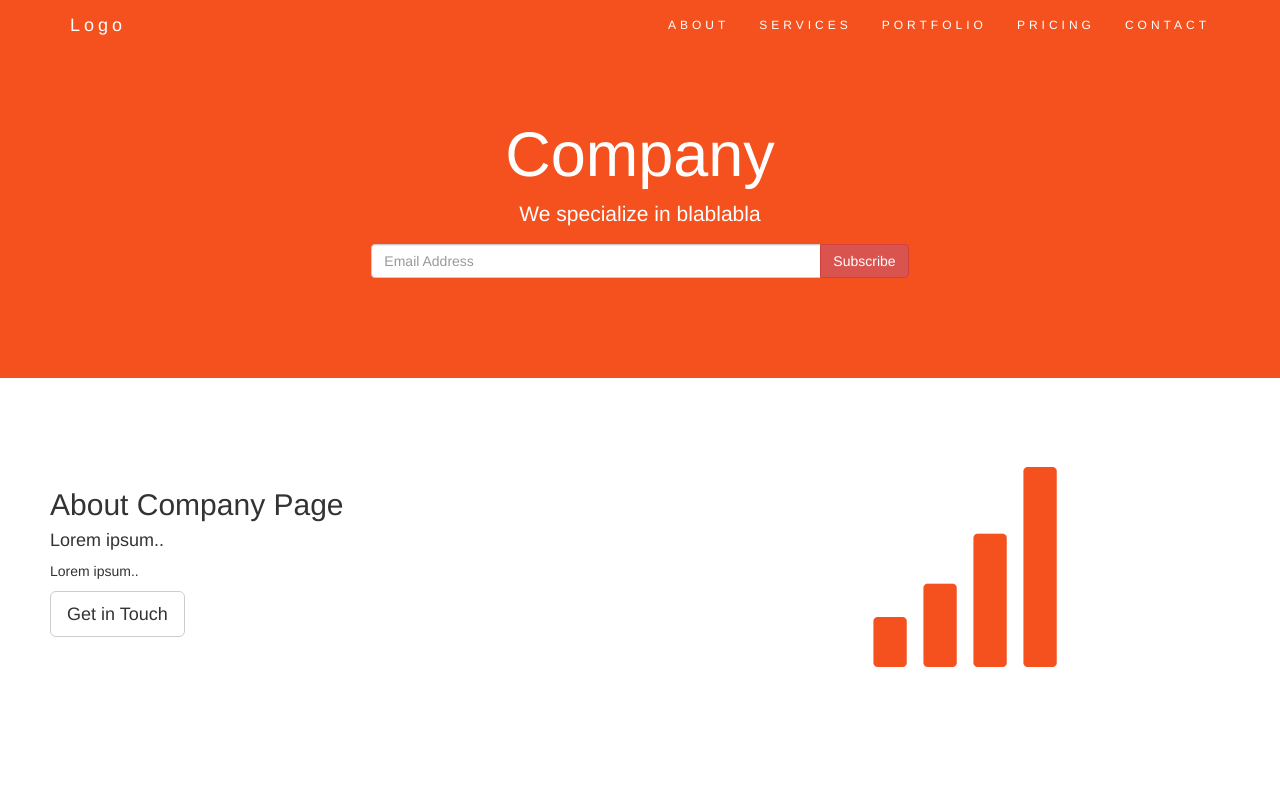
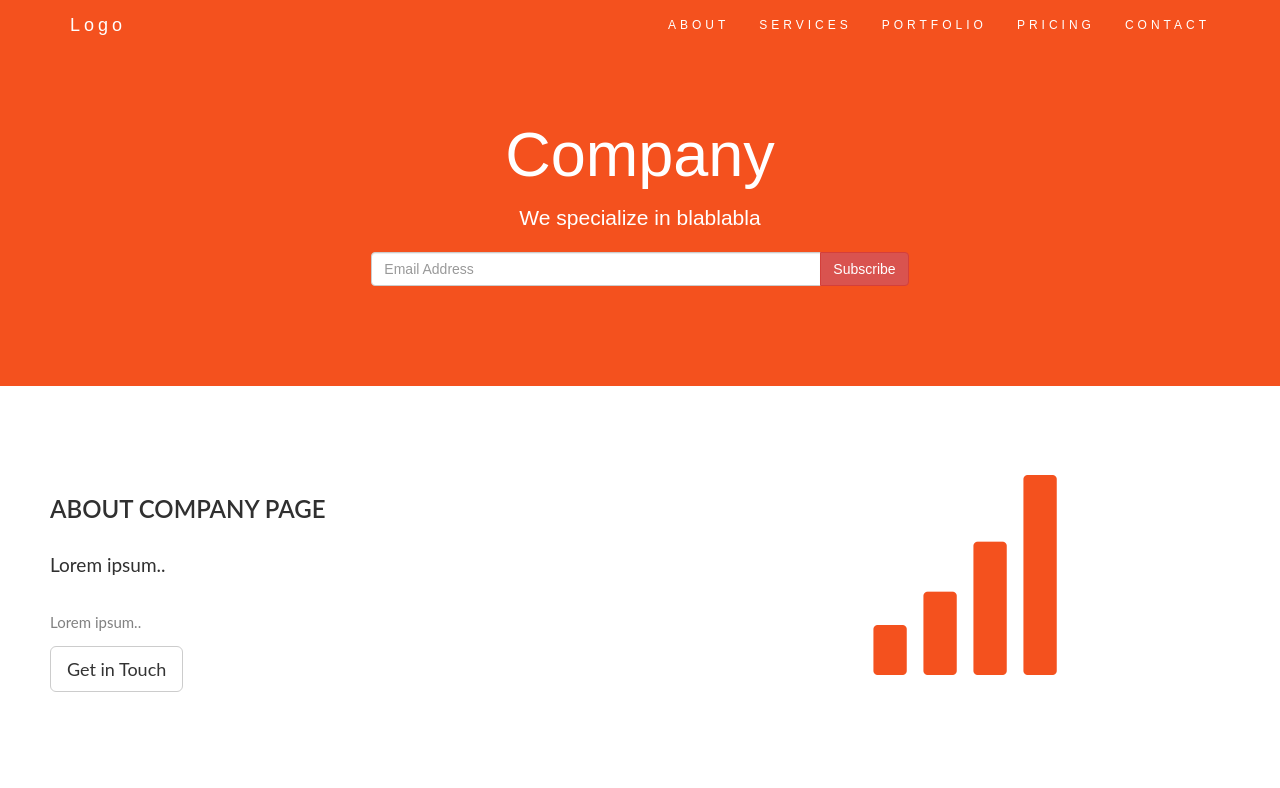
Before and after one commit to marcodotcastro/company, a plain HTML site: page index.html in a window 1280 px wide. Shown: the top 788 px of the page. Drawn offline with nearby package versions, Linux system fonts and the light colour scheme.

Commit message:
style: body

```diff
--- a/index.html
+++ b/index.html
@@ -8,7 +8,14 @@
     <script src="https://ajax.googleapis.com/ajax/libs/jquery/3.5.1/jquery.min.js"></script>
     <script src="https://maxcdn.bootstrapcdn.com/bootstrap/3.4.1/js/bootstrap.min.js"></script>
     <style>
+        body {
+            font: 400 15px Lato, sans-serif;
+            line-height: 1.8;
+            color: #818181;
+        }
+
         .jumbotron {
+            font-family: Montserrat, sans-serif;
             background-color: #f4511e;
             color: #fff;
             padding: 100px 25px;
@@ -118,6 +125,7 @@
             color: #fff;
         }
         .navbar {
+            font-family: Montserrat, sans-serif;
             margin-bottom: 0;
             background-color: #f4511e;
             z-index: 9999;
@@ -142,6 +150,21 @@
             color: #fff !important;
         }
 
+        h2 {
+            font-size: 24px;
+            text-transform: uppercase;
+            color: #303030;
+            font-weight: 600;
+            margin-bottom: 30px;
+        }
+
+        h4 {
+            font-size: 19px;
+            line-height: 1.375em;
+            color: #303030;
+            font-weight: 400;
+            margin-bottom: 30px;
+        }
     </style>
     <script>
         $(document).ready(function(){
```
